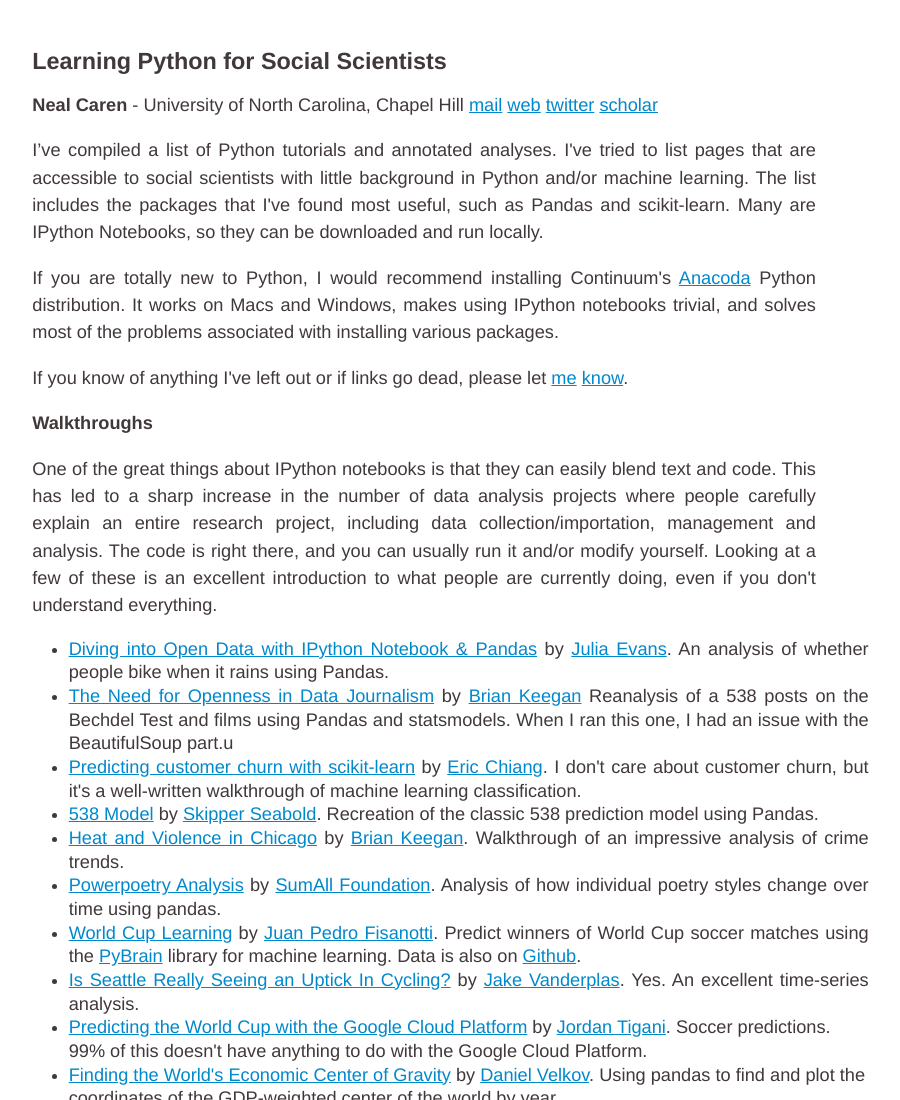
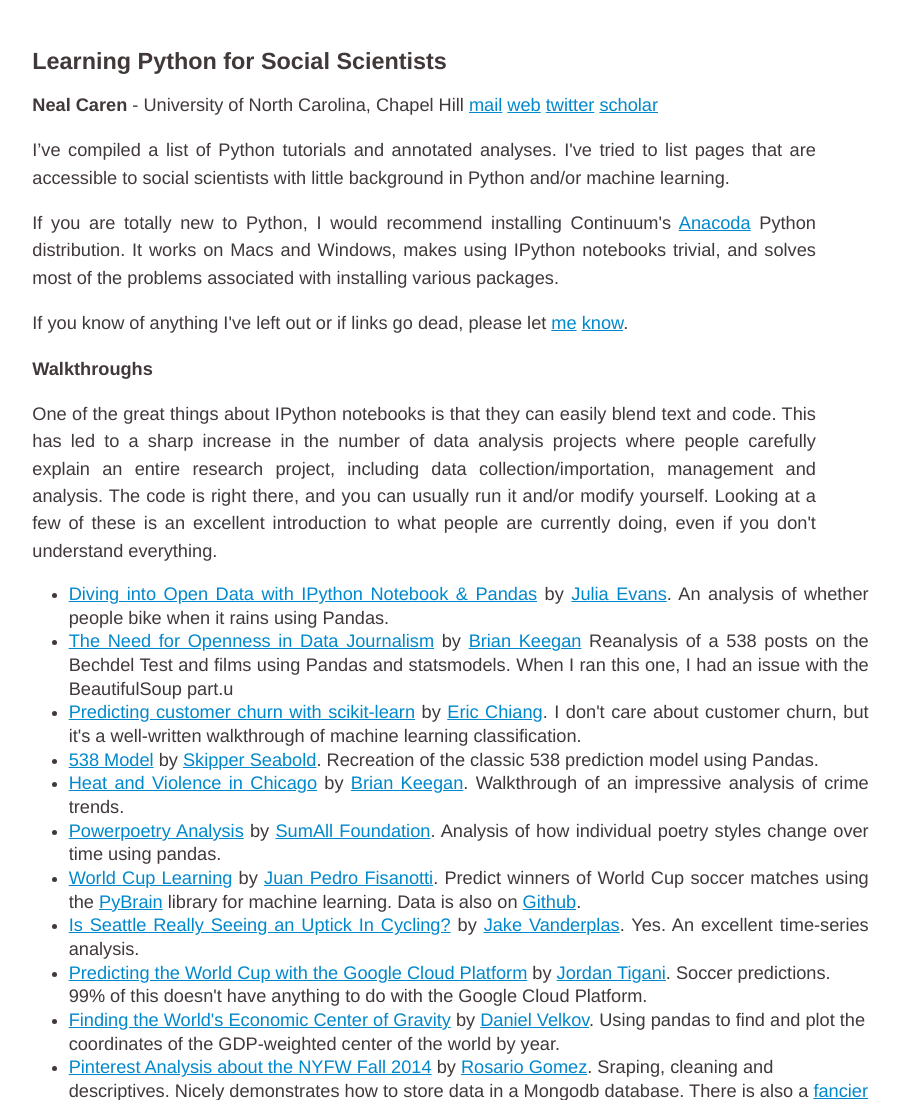
Before and after one commit to nealcaren/python-tutorials, a plain HTML site: page index.html in a window 1280 px wide. Shown: the top 1100 px of the page, without its empty margins (216-1116 px from the left). Drawn offline with nearby package versions, Linux system fonts and the light colour scheme; some packages are replaced by stand-ins of ours.

Commit message:
Edited intro

```diff
--- a/index.html
+++ b/index.html
@@ -1686,7 +1686,7 @@ div#notebook {
 <a href="http://nealcaren.web.unc.edu">web</a>
 <a href="http://twitter.com/HaphazardSoc">twitter</a>
 <a href="http://scholar.google.com/citations?user=cy0u16kAAAAJ&amp;hl=en">scholar</a></p>
-<p>I’ve compiled a list of Python tutorials and annotated analyses. I&#39;ve tried to list pages that are accessible to social scientists with little background in Python and/or machine learning. The list includes the packages that I&#39;ve found most useful, such as Pandas and scikit-learn. Many are IPython Notebooks, so they can be downloaded and run locally. </p>
+<p>I’ve compiled a list of Python tutorials and annotated analyses. I&#39;ve tried to list pages that are accessible to social scientists with little background in Python and/or machine learning.  </p>
 <p>If you are totally new to Python, I would recommend installing Continuum&#39;s <a href="https://store.continuum.io/cshop/anaconda/">Anacoda</a> Python distribution. It works on Macs and Windows, makes using IPython notebooks trivial, and solves most of the problems associated with installing various packages. </p>
 <p>If you know of anything I&#39;ve left out or if links go dead, please let <a href="http://twitter.com/HaphazardSoc">me</a> <a href="mailto:neal.caren@unc.edu">know</a>.</p>
 <p><strong>Walkthroughs</strong></p>
```
